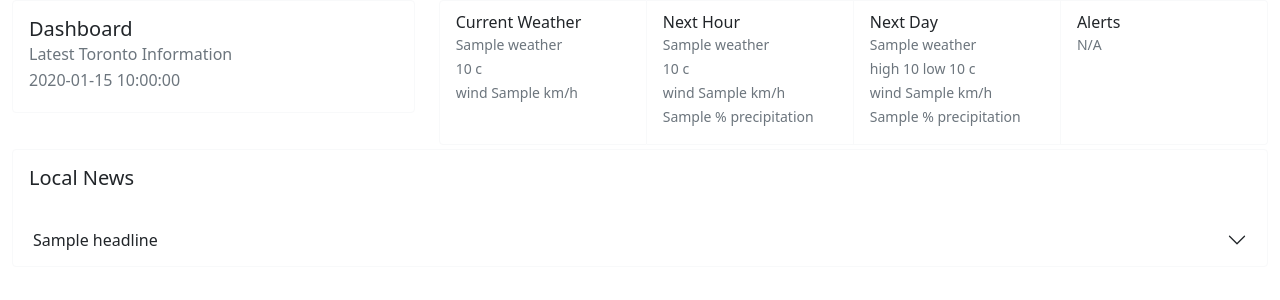
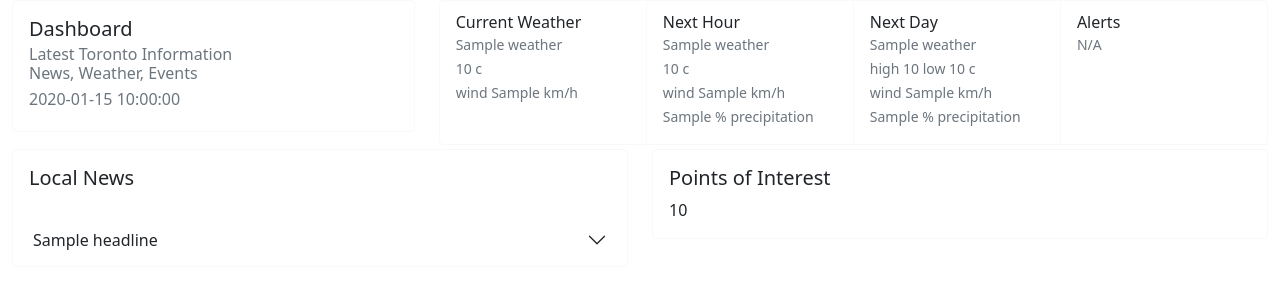
Before and after one commit to jackjyliu/project, a Flask app: template todata/templates/dashboard.html in a window 1280 px wide. Shown: the part 56-356 px from the top of the page. Run offline with Flask 2, Linux system fonts and the light colour scheme; the template is opened without the code that fills it: most values are stand-ins (such as "Sample title", 1, 10 or a date in 2020); parts of the project's set-up code (start-up, migrations or seed data) failed here and were passed over.

Commit message:
added map to dashboard

```diff
--- a/todata/templates/dashboard.html
+++ b/todata/templates/dashboard.html
@@ -10,7 +10,8 @@
             <div class="card border-light mb-1">
                 <div class="card-body">
                   <h5 class="card-title">Dashboard</h5>
-                  <h6 class="card-subtitle mb-1 text-muted">Latest Toronto Information</h6>
+                  <h6 class="card-subtitle mb-1 text-muted">Latest Toronto Information<br> News, Weather, Events
+                  </h6>
                   <p class="card-text mb-1 text-muted">{{ toronto_time }}</p>
                 </div>
             </div>
@@ -80,7 +81,7 @@
                     <div class="accordion-item">
                       <h6 class="accordion-header" id="flush-heading{{ loop.index }}">
                         <button class="accordion-button collapsed" type="button" data-bs-toggle="collapse" data-bs-target="#flush-collapse{{ loop.index }}" aria-expanded="false" aria-controls="flush-collapse{{ loop.index }}">
-                          {{ item.headline }}
+                         {{ item.headline }}
                         </button>
                     </h6>
                       <div id="flush-collapse{{ loop.index }}" class="accordion-collapse collapse" aria-labelledby="flush-heading{{ loop.index }}" data-bs-parent="#accordionNews">
@@ -93,12 +94,20 @@
 
             </div>
         </div>
-    </div>
 
+        <div class="col">
+            <div class="card border-light mb-0">
+                <div class="card-body">
+                    <h5 class="card-title">Points of Interest</h5>
+                    {{ points_of_interest|safe }}
 
+                </div>
+
+            </div>
 
         </div>
-    </div>
+
+   </div>
 
 </div>
 
--- a/todata/views.py
+++ b/todata/views.py
@@ -4,6 +4,7 @@ from datetime import datetime
 
 from todata.pages.dashboard.news_psql import latest_news
 from todata.pages.dashboard.weather_live import dashboard_weather
+from todata.pages.dashboard.mapbox import points_of_interest
 
 from todata.pages.data_story_power.plotly_plots import daily_power_usage, day_hour_heatmap, seasonal_power_usage
 
@@ -19,7 +20,8 @@ def dashboard():
     return render_template('dashboard.html',
                             toronto_time=toronto_time,
                             local_news=latest_news(),
-                            dw=dashboard_weather())
+                            dw=dashboard_weather(),
+                            points_of_interest=points_of_interest())
 
 @app.route('/data_story_power')
 @cache.cached(timeout=3600)
```
Also changed, not shown: TODO.md (+1 -1 lines), package_list.md (+1 -0 lines), todata/pages/dashboard/mapbox.py (added, +22 -0 lines), README.md, 3 other files.
